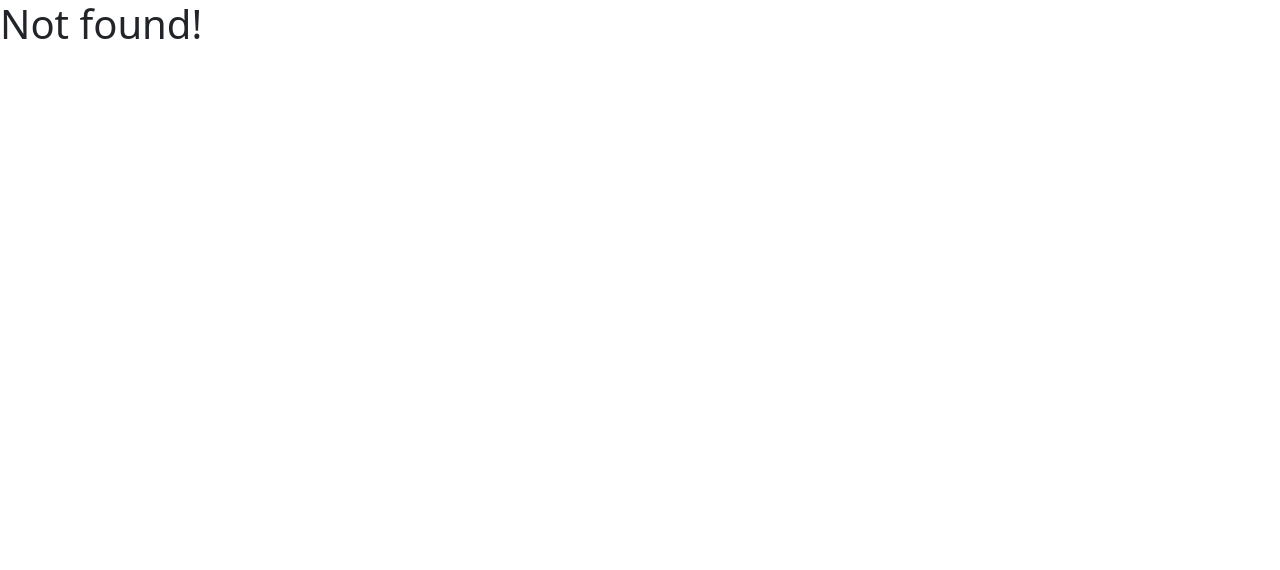
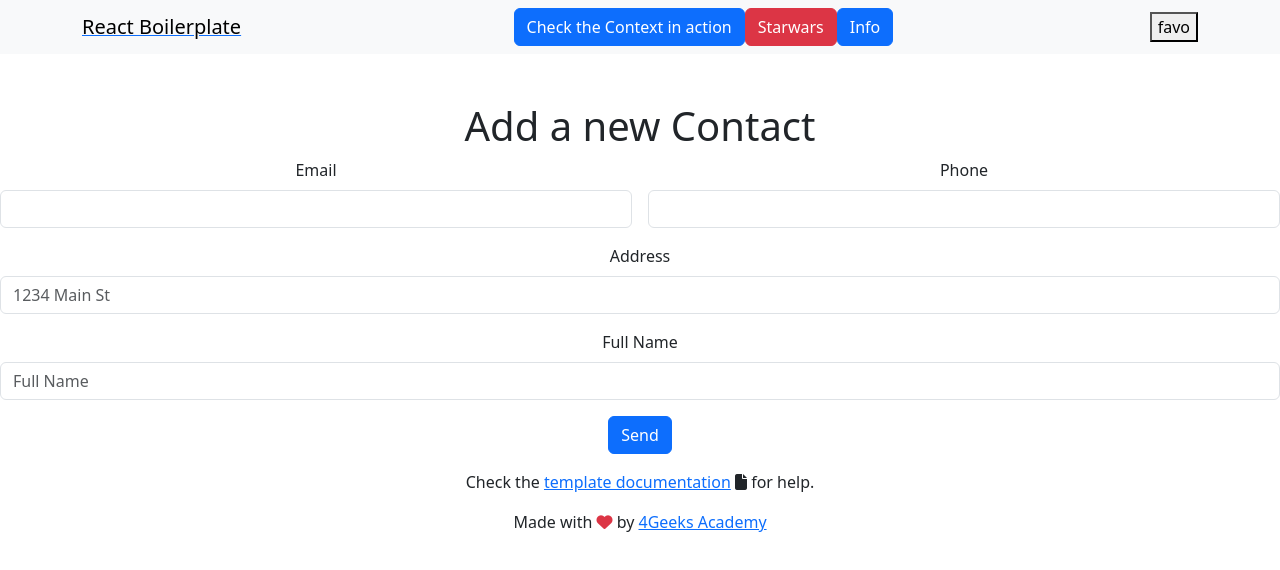
Before and after one commit to 4GeeksAcademy/starwars_contacList_pt-68, a React (Vite) app: page /add_contact in a window 1280 px wide. Before the commit this address had no page. Shown: the top 570 px of the page. Built offline with nearby package versions, Linux system fonts and the light colour scheme.

Commit message:
add contact form

```diff
--- /dev/null
+++ b/src/pages/AddContact.jsx
@@ -0,0 +1,61 @@
+import { Link } from "react-router-dom";
+import useGlobalReducer from "../hooks/useGlobalReducer.jsx";
+import React, { useState } from "react";
+
+export const AddContact = () => {
+
+    const { store, dispatch } = useGlobalReducer()
+
+    const [data, setData] = useState({
+        name: "",
+        phone: "",
+        email: "",
+        address: ""
+    })
+
+const formChange =(e)=>{
+    setData({...data,[e.target.name]: e.target.value})
+}
+
+const FormSubmit =(e)=>{
+e.preventDefault()
+
+// fetch POST  https://playground.4geeks.com/contact/agendas/astrid/contacts
+       // dispatch({
+       //     type: "add_contact"
+       // })
+}
+
+    return (
+        <div className="text-center mt-5">
+            <h1>Add a new Contact</h1>
+
+
+            <form className="row g-3" onSubmit={FormSubmit}>
+                <div className="col-md-6">
+                    <label htmlFor="inputEmail4" className="form-label">Email</label>
+                    <input type="email" className="form-control" id="inputEmail4"  value={data.email} onChange={formChange} name="email"/>
+                </div>
+                <div className="col-md-6">
+                    <label htmlFor="inputPhone" className="form-label">Phone</label>
+                    <input type="text" className="form-control" id="inputPhone" value={data.phone} onChange={formChange} name="phone"/>
+                </div>
+                <div className="col-12">
+                    <label htmlFor="inputAddress" className="form-label">Address</label>
+                    <input type="text" className="form-control" id="inputAddress" placeholder="1234 Main St" value={data.address} onChange={formChange} name="address"/>
+                </div>
+                <div className="col-12">
+                    <label htmlFor="name" className="form-label">Full Name</label>
+                    <input type="text" className="form-control" id="name" placeholder="Full Name" value={data.name} onChange={formChange} name="name" />
+                </div>
+
+
+
+                <div className="col-12">
+                    <button type="submit" className="btn btn-primary">Send</button>
+                </div>
+            </form >
+
+        </div >
+    );
+};
--- a/src/routes.jsx
+++ b/src/routes.jsx
@@ -12,6 +12,7 @@ import { Demo } from "./pages/Demo";
 import { Starwars } from "./pages/Starwars.jsx";
 import { DetailPeople } from "./pages/DetailPeople.jsx";
 import { Info } from "./pages/Info.jsx";
+import { AddContact } from "./pages/AddContact.jsx";
 
 export const router = createBrowserRouter(
     createRoutesFromElements(
@@ -31,6 +32,7 @@ export const router = createBrowserRouter(
         <Route path="/starwars" element={<Starwars />} />
         <Route path="/character/:uid" element={ <DetailPeople />} />
         <Route path="/info" element={<Info />} />
+        <Route path="/add_contact" element={<AddContact />} />
       </Route>
     )
 );
```
